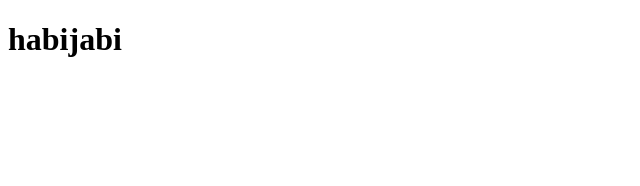
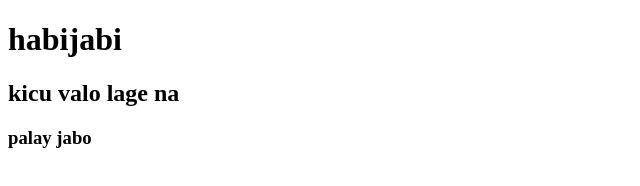
Before and after one commit to STohfa/my-second-repo, a plain HTML site: page index.html in a window 1280 px wide. Shown: the whole page, without its empty margins (0-640 px from the left). Drawn offline with Linux system fonts and the light colour scheme.

Commit message:
added header

```diff
--- a/index.html
+++ b/index.html
@@ -8,5 +8,7 @@
 </head>
 <body>
     <h1>habijabi</h1>
+    <h2>kicu valo lage na</h2>
+    <h3>palay jabo</h3>
 </body>
 </html>
```
